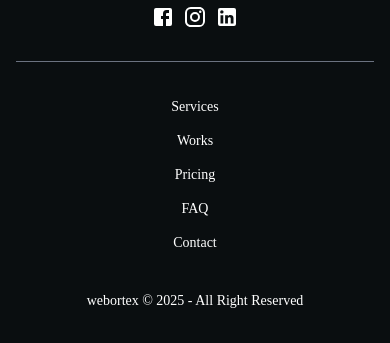
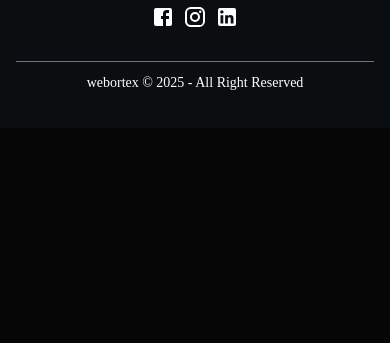
Before and after one commit to webortex/webortex-site, a React (Vite) app: page /recruiting in a window 390 px wide. Shown: the part 583-926 px from the top of the page. After the commit the page ends 844 px from the top, so only its background shows below. Built offline with nearby package versions, Linux system fonts and the light colour scheme.

Commit message:
footer responsive and updated by sisi

```diff
--- a/src/Components/Footer/Footer.jsx
+++ b/src/Components/Footer/Footer.jsx
@@ -1,4 +1,3 @@
-import React from "react";
 import { Container } from "@mui/material";
 import {
   Email,
@@ -61,7 +60,7 @@ const Footer = () => {
                 className="mb-3 md:mb-4 mx-auto md:mx-0 md:ml-[30px]"
                 style={{ width: "60%" }}
               />
-              <p className="font-outlet text-center md:text-left mb-4 md:ml-12 md:text-left font-light text-[14px] md:text-[14px] md:text-[16px] leading-[26px]">
+              <p className="font-outlet text-center mb-4 md:ml-12 md:text-left font-light text-[14px] md:text-[16px] leading-[26px]">
                 the leading digital agency based in India, working with top-tier
                 clients from start-ups to enterprises.
               </p>
@@ -89,9 +88,9 @@ const Footer = () => {
               </div>
             </div>
           </div>
-          <div className="w-fulls border-t border-gray-500 mb-4 "></div>
-          <div className="flex flex-col md:flex-row justify-between w-full items-center font-outlet font-normal text-[14px] md:text-[16px] leading-[26px] gap-y-4 md:gap-y-0 text-center mt-8 md:mt-0">
-            <div className="flex md:ml-8 flex-col md:flex-row space-y-2 md:space-y-0 md:space-x-5">
+          <div className="w-full border-t border-gray-500 md:mb-4 "></div>
+          <div className="flex flex-col md:flex-row justify-between w-full items-center font-outlet font-normal text-[14px] md:text-[16px] leading-[26px] gap-y-4 md:gap-y-0 text-center mt-2 md:mt-0">
+            <div className="hidden md:flex md:ml-8 flex-col md:flex-row space-y-2 md:space-y-0 md:space-x-5">
               <a
                 href="#"
                 className="hover:text-navlinkHoverColor cursor-pointer"
@@ -123,7 +122,7 @@ const Footer = () => {
                 Contact
               </a>
             </div>
-            <div className="text-center md:text-right mt-4 md:mr-5 md:mt-0">
+            <div className="text-center md:text-right md:mr-5 md:mt-0">
               <p>webortex © 2025 - All Right Reserved</p>
             </div>
           </div>
--- a/src/Components/Homepage/Homepage.jsx
+++ b/src/Components/Homepage/Homepage.jsx
@@ -1,4 +1,3 @@
-import React from "react";
 import Cover from "../Cover/Cover";
 import Services from "../Services/Services";
 import Works from "../Works/Works";
```
